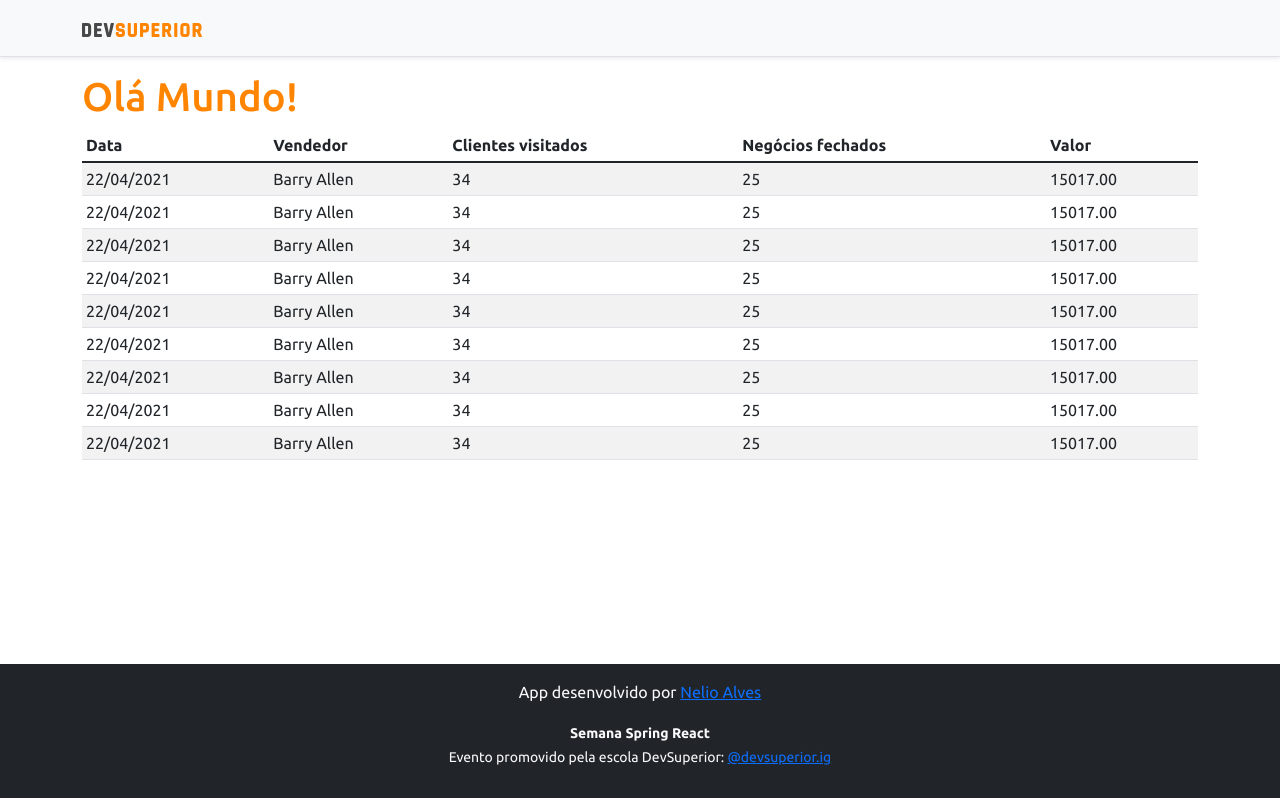
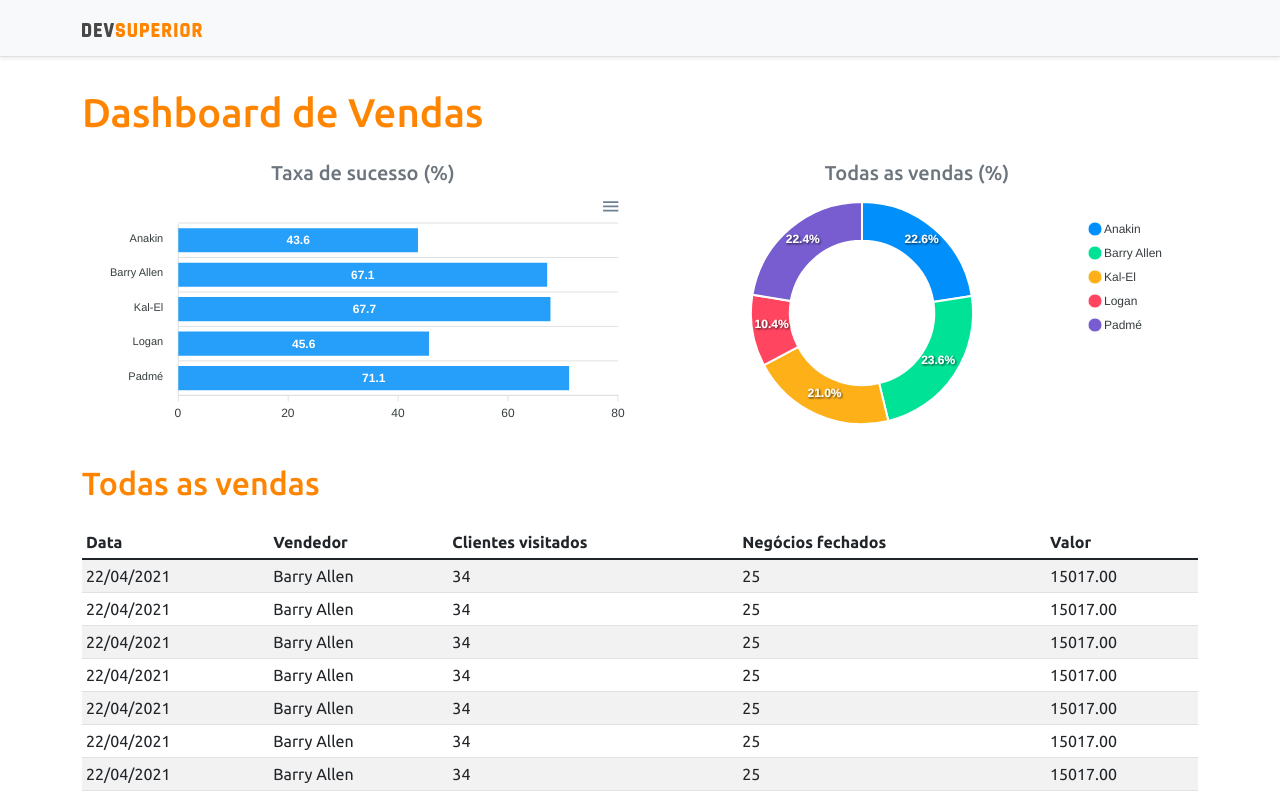
Before and after one commit to vinicius-hso/projeto-sds3, a React (Create React App) app in the folder front-end/: page / in a window 1280 px wide. Shown: the top 798 px of the page. Built offline with nearby package versions, Linux system fonts and the light colour scheme.

Commit message:
Static charts

```diff
--- a/front-end/package.json
+++ b/front-end/package.json
@@ -10,8 +10,10 @@
     "@types/node": "^12.0.0",
     "@types/react": "^17.0.0",
     "@types/react-dom": "^17.0.0",
+    "apexcharts": "^3.28.1",
     "bootstrap": "^5.1.1",
     "react": "^17.0.2",
+    "react-apexcharts": "^1.3.9",
     "react-dom": "^17.0.2",
     "react-scripts": "4.0.3",
     "typescript": "^4.1.2",
--- a/front-end/src/App.tsx
+++ b/front-end/src/App.tsx
@@ -1,3 +1,5 @@
+import BarChart from "components/BarChart";
+import DonutChart from "components/DonutChart";
 import DataTable from "components/DataTable";
 import Footer from "components/Footer";
 import NavBar from "components/NavBar";
@@ -7,10 +9,29 @@
     <>
       <NavBar />
       <div className="container">
-        <h1 className="text-primary">Olá Mundo!</h1>
+        <h1 className="text-primary py-3">Dashboard de Vendas</h1>
+
+        <div className="row px-3">
+          <div className="col-sm-6">
+            <h5 className="text-center text-secondary">Taxa de sucesso (%)</h5>
+            <BarChart />
+          </div>
+          <div className="col-sm-6">
+            <h5 className="text-center text-secondary">Todas as vendas (%)</h5>
+            <DonutChart />
+          </div>
+        </div>
+
+        <div className="py-3">
+          <h2 className="text-primary">Todas as vendas</h2>
+        </div>
+
         <DataTable />
+
       </div>
+
       <Footer />
+
     </>
   );
 }
--- /dev/null
+++ b/front-end/src/components/BarChart/index.tsx
@@ -0,0 +1,36 @@
+import Chart from 'react-apexcharts'
+
+function BarChart() {
+
+    const options = {
+        plotOptions: {
+            bar: {
+                horizontal: true,
+            }
+        },
+    };
+
+    const mockData = {
+        labels: {
+            categories: ['Anakin', 'Barry Allen', 'Kal-El', 'Logan', 'Padmé']
+        },
+        series: [
+            {
+                name: "% Sucesso",
+                data: [43.6, 67.1, 67.7, 45.6, 71.1]
+            }
+        ]
+    };
+
+
+    return (
+        <Chart
+            options={{...options, xaxis: mockData.labels}}
+            series={mockData.series}
+            type="bar"
+            height="240"
+        />
+    )
+}
+
+export default BarChart
--- /dev/null
+++ b/front-end/src/components/DonutChart/index.tsx
@@ -0,0 +1,26 @@
+import Chart from 'react-apexcharts'
+
+function DonutChart() {
+
+    const mockData = {
+        series: [477138, 499928, 444867, 220426, 473088],
+        labels: ['Anakin', 'Barry Allen', 'Kal-El', 'Logan', 'Padmé']
+    }
+
+    const options = {
+        legend: {
+            show: true
+        }
+    }
+
+    return (
+        <Chart
+            options={{...options, labels: mockData.labels}}
+            series={mockData.series}
+            type="donut"
+            height="240"
+        />
+    )
+}
+
+export default DonutChart
```
Also changed, not shown: 2 other files (tests, documents, lock files or other folders).
